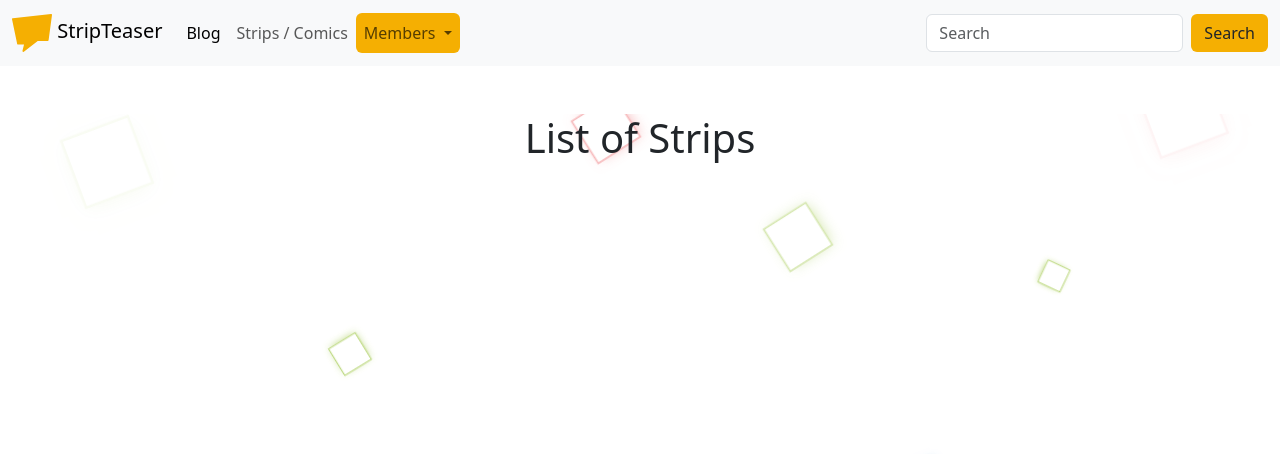
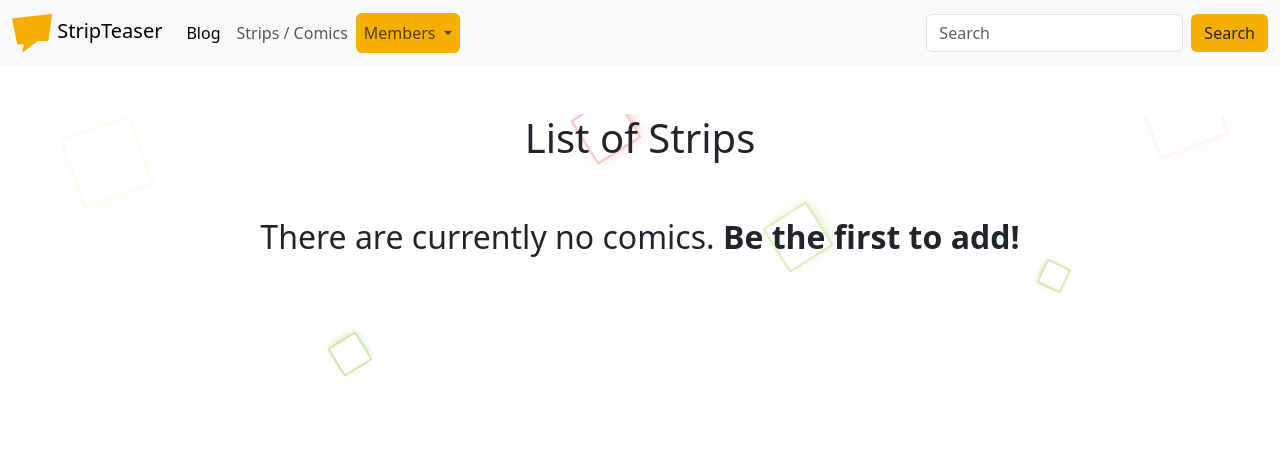
Before and after one commit to radule90/CI_PP__4, a Django app: page /strip-details/ in a window 1280 px wide. Shown: the top 454 px of the page. Run offline with Django 3.2, Linux system fonts and the light colour scheme; data that the repository does not hold is empty.

Commit message:
Add conditional rendering, change style

```diff
--- a/stripdetail/templates/stripdetail/strips.html
+++ b/stripdetail/templates/stripdetail/strips.html
@@ -1,7 +1,7 @@
 {% extends 'base.html' %}
 {% block title %}List of Strips{% endblock title %}
 {%block content %}
-<div class="container-md">
+<div class="container">
     <div class="row text-center mb-4">
         <h1>List of Strips</h1>
     </div>
@@ -13,9 +13,11 @@
     </div>
     {% endif %}
     <div class="row gap-5 justify-content-center my-auto">
-        <div class="row justify-content-evenly gap-5">
+        <!-- Conditional Rendering -->
+        {% if page_obj %}
+        <div class="row justify-content-center gap-5">
             {% for strip in page_obj %}
-            <div class="col-lg-3">
+            <div class="col-lg-3 col-sm-5">
                 <div class="card">
                     <img src=" {{ strip.strip_cover.url }}" class="card-img-top" alt="{{ strip.title}} cover image">
                     <div class="card-body">
@@ -67,6 +69,11 @@
             {% endfor %}
         </div>
         {% include 'pagination.html' %}
+        {% else %}
+        <div class="row text-center mt-4">
+            <h2>There are currently no comics. <strong>Be the first to add!</strong></h2>
+        </div>
+        {% endif %}
     </div>
 </div>
 {% endblock content %}
--- a/stripdetail/views.py
+++ b/stripdetail/views.py
@@ -18,7 +18,7 @@ class StripDetailListView(ListView):
     model = StripDetail
     template_name = 'stripdetail/strips.html'
     context_object_name = 'strips'
-    paginate_by = 3
+    paginate_by = 6
 
 
 class StripDetailCreateView(
```
